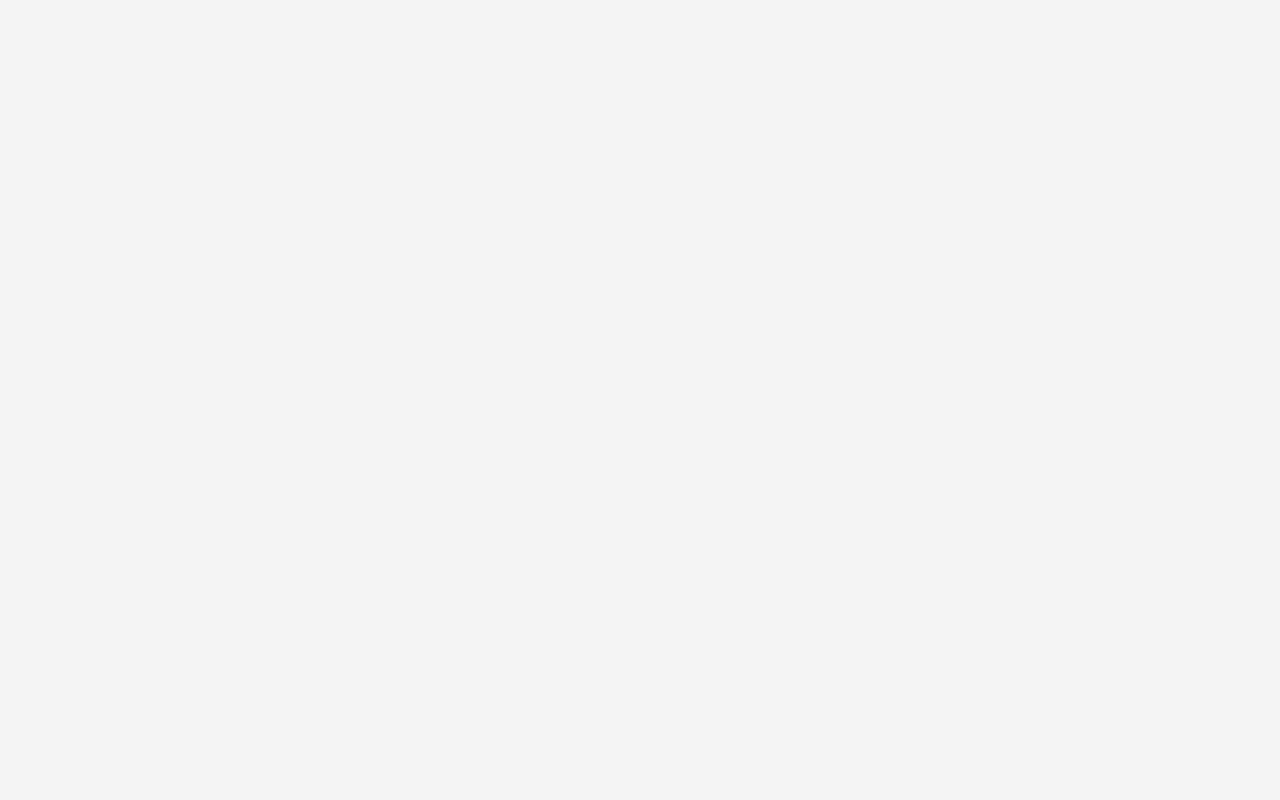
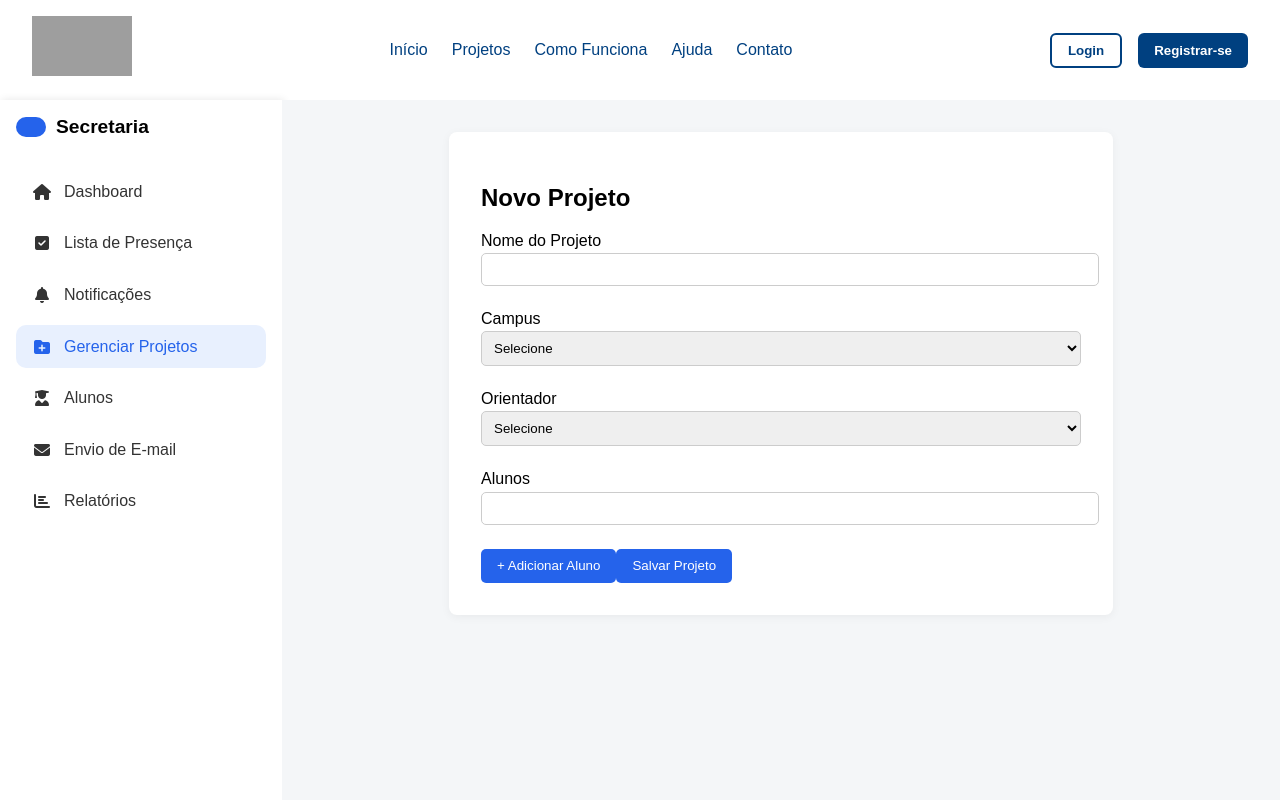
Before and after one commit to Felpes513/FrontTCC, an Angular app: page /secretaria/projetos/novo in a window 1280 px wide. Before the commit this address led to /. Shown: the top 800 px of the page. Built offline with nearby package versions, Linux system fonts and the light colour scheme; grey boxes are pictures that could not be loaded.

Commit message:
feat: Atualizar e Buscar Exame por Id adicionado

```diff
--- a/src/app/app.routes.ts
+++ b/src/app/app.routes.ts
@@ -2,6 +2,7 @@ import { Routes } from '@angular/router';
 import { HomeComponent } from './components/home/home.component';
 import { SidenavComponent } from './components/sidenav/sidenav.component';
 import { ListagemProjetosComponent } from './secretaria/listagem-projetos/listagem-projetos.component';
+import { FormularioProjetoComponent } from './secretaria/formulario-projeto/formulario-projeto.component';
 
 export const routes: Routes = [
   { path: '', component: HomeComponent },
@@ -9,7 +10,9 @@ export const routes: Routes = [
     path: 'secretaria',
     component: SidenavComponent,
     children: [
-      { path: 'projetos', component: ListagemProjetosComponent }
+      { path: 'projetos', component: ListagemProjetosComponent },
+      { path: 'projetos/novo', component: FormularioProjetoComponent },
+      { path: 'projetos/editar/:id', component: FormularioProjetoComponent }
     ]
   }
 ];
--- a/src/app/components/sidenav/sidenav.component.css
+++ b/src/app/components/sidenav/sidenav.component.css
@@ -1,3 +1,7 @@
+.layout {
+  display: flex;
+  min-height: 100vh;
+}
 .sidenav {
   width: 250px;
   background-color: #ffffff;
@@ -55,10 +59,9 @@ nav a.active {
   display: flex;
   min-height: 100vh;
 }
-
 .conteudo {
   flex: 1;
-  padding: 20px;
+  padding: 2rem;
   background-color: #f4f6f8;
   overflow-y: auto;
 }
--- /dev/null
+++ b/src/app/secretaria/formulario-projeto/formulario-projeto.component.css
@@ -0,0 +1,39 @@
+.form-container {
+  max-width: 600px;
+  margin: 0 auto;
+  background: white;
+  padding: 2rem;
+  border-radius: 8px;
+}
+
+label {
+  display: block;
+  margin-top: 1rem;
+}
+
+input, select {
+  width: 100%;
+  padding: 0.5rem;
+  margin-top: 0.2rem;
+  margin-bottom: 0.5rem;
+  border: 1px solid #ccc;
+  border-radius: 5px;
+}
+
+button {
+  margin-top: 1rem;
+  padding: 0.6rem 1rem;
+  border: none;
+  background-color: #2563eb;
+  color: white;
+  border-radius: 5px;
+  cursor: pointer;
+}
+.form-container {
+  max-width: 600px;
+  margin: 0 auto;
+  background: white;
+  padding: 2rem;
+  border-radius: 8px;
+  box-shadow: 0 2px 10px rgba(0,0,0,0.05);
+}
--- /dev/null
+++ b/src/app/secretaria/formulario-projeto/formulario-projeto.component.html
@@ -0,0 +1,31 @@
+<div class="form-container">
+  <h2>Novo Projeto</h2>
+
+  <form (ngSubmit)="salvarProjeto()">
+    <label>Nome do Projeto</label>
+    <input type="text" [(ngModel)]="projeto.nomeProjeto" name="nomeProjeto" required />
+
+    <label>Campus</label>
+    <select [(ngModel)]="projeto.campus" name="campus" required>
+      <option value="">Selecione</option>
+      <option>Barcelona</option>
+      <option>Centro</option>
+      <option>Conceição</option>
+    </select>
+
+    <label>Orientador</label>
+    <select [(ngModel)]="projeto.orientadorId" name="orientadorId" required>
+      <option value="">Selecione</option>
+      <option *ngFor="let o of orientadores" [value]="o.id">{{ o.nome }}</option>
+    </select>
+
+    <label>Alunos</label>
+    <div *ngFor="let aluno of projeto.alunos; let i = index; trackBy: trackByIndex">
+    <input type="text" [(ngModel)]="projeto.alunos[i]" name="aluno{{i}}" />
+      <button type="button" (click)="removerCampoAluno(i)" *ngIf="projeto.alunos.length > 1">Remover</button>
+    </div>
+
+    <button type="button" (click)="adicionarCampoAluno()">+ Adicionar Aluno</button>
+    <button type="submit">Salvar Projeto</button>
+  </form>
+</div>
--- /dev/null
+++ b/src/app/secretaria/formulario-projeto/formulario-projeto.component.ts
@@ -0,0 +1,89 @@
+import { Component, OnInit } from '@angular/core';
+import { CommonModule } from '@angular/common';
+import { FormsModule } from '@angular/forms';
+import { Router, ActivatedRoute } from '@angular/router';
+import { ProjetoService } from '../projeto.service';
+
+@Component({
+  selector: 'app-formulario-projeto',
+  standalone: true,
+  imports: [CommonModule, FormsModule],
+  templateUrl: './formulario-projeto.component.html',
+  styleUrls: ['./formulario-projeto.component.css']
+})
+export class FormularioProjetoComponent implements OnInit {
+  projeto = {
+    nomeProjeto: '',
+    campus: '',
+    orientadorId: '',
+    alunos: ['']
+  };
+
+  edicao = false;
+  idProjeto!: number;
+
+  orientadores = [
+    { id: '1', nome: 'Profa. Magda ' },
+    { id: '2', nome: 'Prof. Bognar' },
+    { id: '3', nome: 'Profa. Camininha' }
+  ];
+
+  constructor(
+    private router: Router,
+    private route: ActivatedRoute,
+    private projetoService: ProjetoService
+  ) {}
+
+  ngOnInit(): void {
+    const id = this.route.snapshot.paramMap.get('id');
+    console.log('ID do projeto:', id);
+    if (id) {
+      this.projetoService.getProjetoPorId(+id).subscribe({
+        next: (projeto) => {
+          this.projeto = {
+            nomeProjeto: projeto.nomeProjeto,
+            campus: projeto.campus,
+            orientadorId: projeto.orientador?.id,
+            alunos: projeto.alunos.map((a: any) => a.nome)
+          };
+          this.edicao = true;
+          this.idProjeto = +id;
+        },
+        error: () => alert('Erro ao carregar projeto para edição')
+      });
+    }
+  }
+
+  salvarProjeto() {
+    const payload = {
+      nomeProjeto: this.projeto.nomeProjeto,
+      campus: this.projeto.campus,
+      orientadorId: this.projeto.orientadorId,
+      nomesAlunos: this.projeto.alunos.filter(a => a.trim() !== '')
+    };
+
+    const acao = this.edicao
+      ? this.projetoService.atualizarProjeto(this.idProjeto, payload)
+      : this.projetoService.cadastrarProjeto(payload);
+
+    acao.subscribe({
+      next: () => {
+        alert(this.edicao ? 'Projeto atualizado com sucesso!' : 'Projeto criado!');
+        this.router.navigate(['/secretaria/projetos']);
+      },
+      error: () => alert('Erro ao salvar projeto')
+    });
+  }
+
+  adicionarCampoAluno() {
+    this.projeto.alunos.push('');
+  }
+
+  removerCampoAluno(index: number) {
+    this.projeto.alunos.splice(index, 1);
+  }
+
+  trackByIndex(index: number): number {
+    return index;
+  }
+}
--- a/src/app/secretaria/listagem-projetos/listagem-projetos.component.css
+++ b/src/app/secretaria/listagem-projetos/listagem-projetos.component.css
@@ -59,3 +59,48 @@
   font-size: 12px;
   color: gray;
 }
+
+.btn-add {
+  padding: 8px 16px;
+  background-color: #2563eb;
+  color: white;
+  border: none;
+  border-radius: 6px;
+  cursor: pointer;
+  transition: 0.2s;
+}
+
+.btn-add:hover {
+  background-color: #1d4ed8;
+}
+
+.editar-btn {
+  text-decoration: none;
+  background-color: #f59e0b;
+  color: white;
+  padding: 6px 12px;
+  border-radius: 6px;
+  transition: background-color 0.2s;
+}
+
+.editar-btn:hover {
+  background-color: #d97706;
+}
+
+.card-actions {
+  padding: 0.5rem 1rem;
+}
+
+.btn-delete {
+  background-color: #e53935;
+  color: white;
+  border: none;
+  padding: 6px 12px;
+  margin-left: 8px;
+  border-radius: 4px;
+  cursor: pointer;
+}
+
+.btn-delete:hover {
+  background-color: #c62828;
+}
--- a/src/app/secretaria/listagem-projetos/listagem-projetos.component.html
+++ b/src/app/secretaria/listagem-projetos/listagem-projetos.component.html
@@ -3,12 +3,14 @@
         <h2>Meus Projetos</h2>
         <div class="filters">
             <input type="text" placeholder="Buscar Projeto" [(ngModel)]="filtro" />
+            <button class="btn-add" [routerLink]="[ '/secretaria/projetos/novo']">+ Adicionar Projeto</button>
         </div>
     </div>
 
 <div class="card-grid">
   <div *ngFor="let projeto of projetosFiltrados(); let i = index" class="card">
     <div class="progress-bar" [ngStyle]="{ 'width': simularProgresso(i) + '%', 'background': getCor(i) }"></div>
+
     <div class="card-body">
       <h3>{{ projeto.nomeProjeto }}</h3>
       <div class="chips">
@@ -18,6 +20,15 @@
       <p class="data">Campus: {{ projeto.campus }}</p>
       <p class="update">Máx. alunos: {{ projeto.quantidadeMaximaAlunos }}</p>
     </div>
+
+    <div class="card-actions">
+      <a [routerLink]="['/secretaria/projetos/editar', projeto.id]">
+        <i class="fas fa-edit"></i> Editar
+      </a>
+      <button (click)="excluirProjeto(projeto.id)" class="btn-delete">
+        <i class="fas fa-trash-alt"></i> Excluir
+      </button>
     </div>
   </div>
 </div>
+</div>
--- a/src/app/secretaria/listagem-projetos/listagem-projetos.component.ts
+++ b/src/app/secretaria/listagem-projetos/listagem-projetos.component.ts
@@ -1,12 +1,13 @@
 import { Component, OnInit } from '@angular/core';
 import { CommonModule } from '@angular/common';
 import { FormsModule } from '@angular/forms';
-import { ProjetoService } from '../projeto.service'; // ajuste o caminho se necessário
+import { ProjetoService } from '../projeto.service';
+import { RouterLink } from '@angular/router';
 
 @Component({
   selector: 'app-listagem-projetos',
   standalone: true,
-  imports: [CommonModule, FormsModule],
+  imports: [CommonModule, FormsModule, RouterLink],
   templateUrl: './listagem-projetos.component.html',
   styleUrls: ['./listagem-projetos.component.css']
 })
@@ -20,6 +21,7 @@ export class ListagemProjetosComponent implements OnInit {
     this.projetoService.listarProjetos().subscribe({
       next: (res) => {
         this.projetos = res.map(p => ({
+          id: p.id,
           nomeProjeto: p.nomeProjeto,
           campus: p.campus,
           quantidadeMaximaAlunos: p.quantidadeMaximaAlunos,
@@ -47,4 +49,19 @@ export class ListagemProjetosComponent implements OnInit {
     if (progresso >= 50) return '#ffeb3b';
     return '#f44336';
   }
+
+  excluirProjeto(id: number) {
+  if (confirm('Tem certeza que deseja excluir este projeto?')) {
+    this.projetoService.excluirProjeto(id).subscribe({
+      next: () => {
+        this.projetos = this.projetos.filter(p => p.id !== id);
+        alert('Projeto excluído com sucesso!');
+      },
+      error: () => {
+        alert('Erro ao excluir o projeto');
+      }
+    });
+  }
 }
+
+}
--- a/src/app/secretaria/projeto.service.ts
+++ b/src/app/secretaria/projeto.service.ts
@@ -8,7 +8,23 @@ export class ProjetoService {
 
   constructor(private http: HttpClient) {}
 
+  cadastrarProjeto(projeto: any): Observable<any> {
+    return this.http.post(this.apiUrl, projeto);
+  }
+
   listarProjetos(): Observable<any[]> {
     return this.http.get<any[]>(this.apiUrl);
   }
+
+  getProjetoPorId(id: number) {
+  return this.http.get<any>(`http://localhost:8080/api/secretaria/projetos/${id}`);
+  }
+
+  atualizarProjeto(id: number, projeto: any): Observable<any> {
+    return this.http.put(`${this.apiUrl}/${id}`, projeto);
+  }
+
+  excluirProjeto(id: number) {
+    return this.http.delete(`${this.apiUrl}/${id}`);
+  }
 }
```
Also changed, not shown: 1 other file (tests, documents, lock files or other folders). Lines whose indentation alone changed are shown as unchanged.
